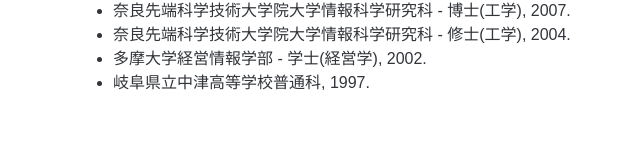
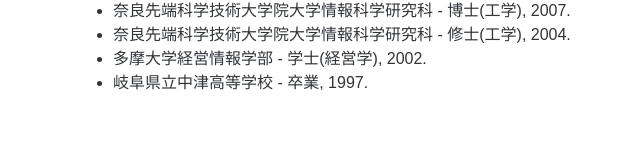
Before and after one commit to takahi-i/takahi-i.github.io, a plain HTML site: page index_ja.html in a window 1280 px wide. Shown: the part 3794-3958 px from the top of the page, 199-839 px from the left. Drawn offline with nearby package versions, Linux system fonts and the light colour scheme; files whose address does not match are found by name.

Commit message:
Update index_ja.html

```diff
--- a/index_ja.html
+++ b/index_ja.html
@@ -249,7 +249,7 @@
             <li>奈良先端科学技術大学院大学情報科学研究科 - 博士(工学), 2007.
             <li>奈良先端科学技術大学院大学情報科学研究科 - 修士(工学), 2004.
             <li>多摩大学経営情報学部 - 学士(経営学), 2002.
-	    <li>岐阜県立中津高等学校普通科, 1997.</li>
+	    <li>岐阜県立中津高等学校 - 卒業, 1997.</li>
         </ul>
     </div>
 </div>
```
